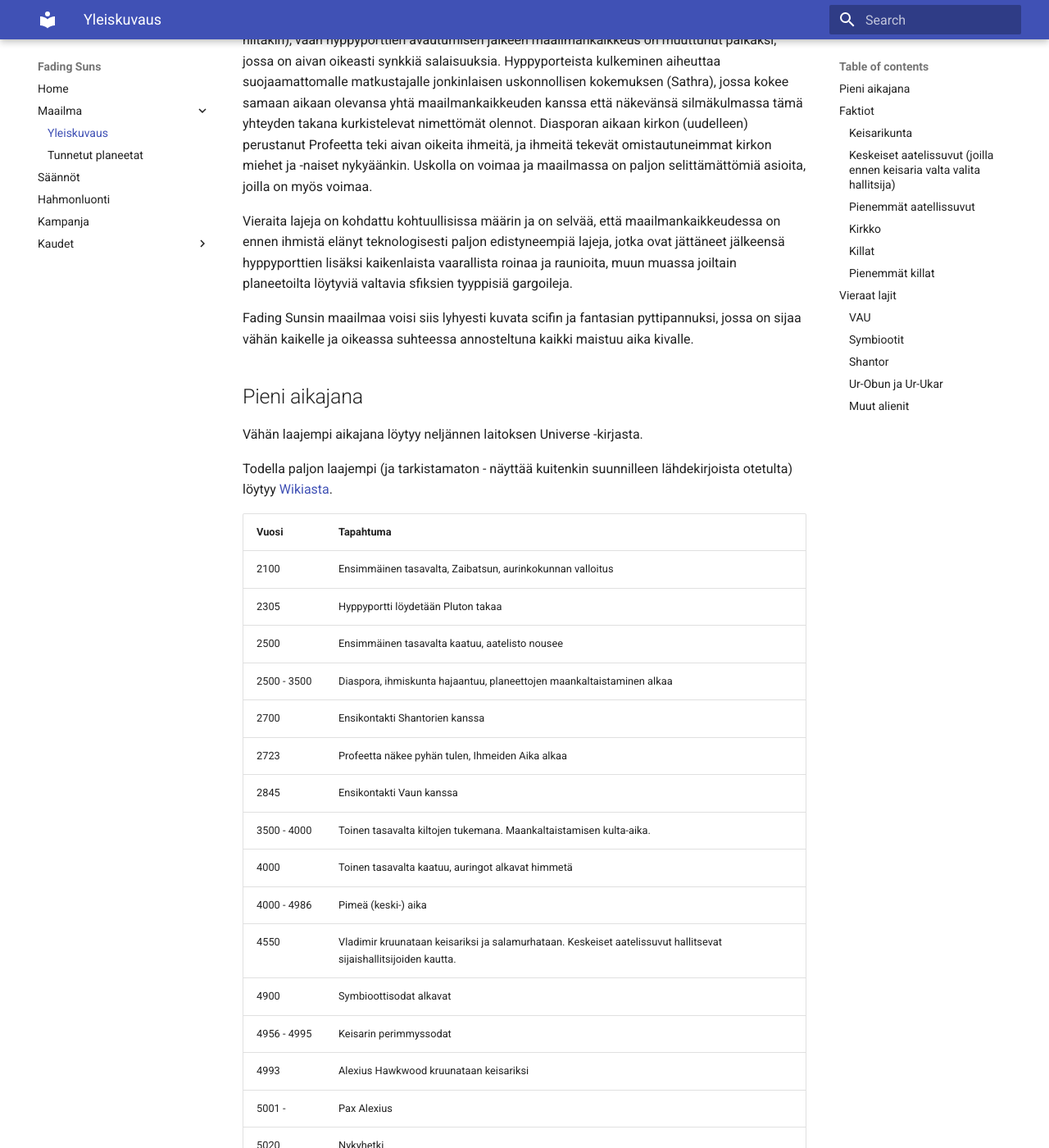
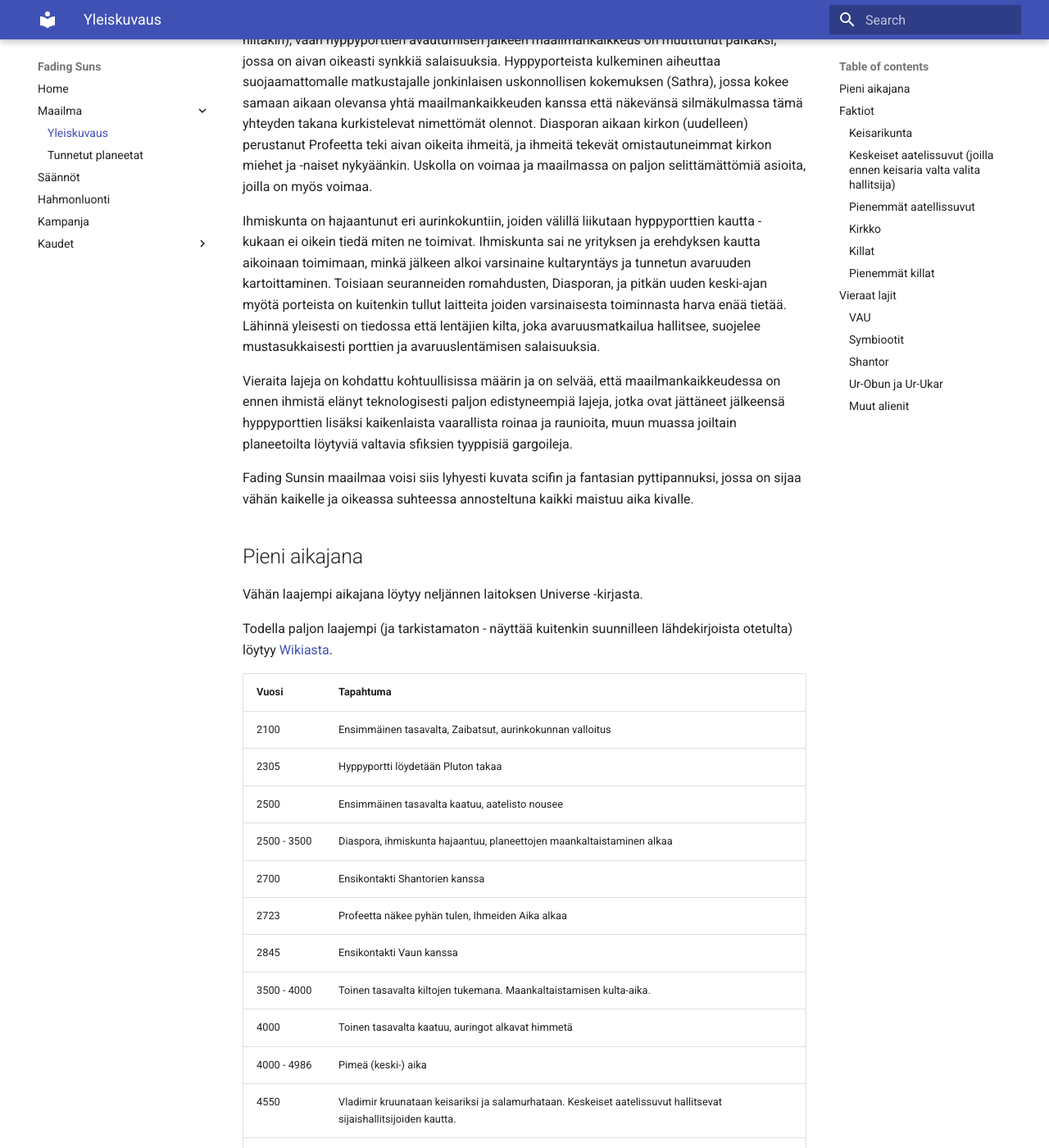
Before and after one commit to mertenator100/mertenator100.github.io, an MkDocs documentation site: the page built from docs/maailma.md, in a window 1280 px wide and 1400 px high, scrolled down 534 px. Shown: the whole window at 82% size. Built offline with MkDocs 1.6.1 and Material for MkDocs 9.7.7, drawn with Linux system fonts in a browser that asks for light colours.

Commit message:
hyppyportit

```diff
--- a/docs/maailma.md
+++ b/docs/maailma.md
@@ -1,11 +1,12 @@
 # Fading Sunsin maailma
 
-Fading Sunsin maailma sijoittuu 3000 vuotta tulevaisuuteen, tätä kirjoittaessa vuoteen 5020. Ihmiskunta on onnistunut muutamaan otteeseen saamaan itsensä kollektiivisesti polvilleen, noussut uljaasti parempaan huomiseen, vain kyntääkseen taas nenällä peltoa.
-Nykyhetkessä ihmiskunta on taas ryömimässä esiin hajaannuksen ajasta ja keisarikunta on ainakin näennäisesti yhtenäinen. Keisari Alexiuksen hellässä huomassa tunnetun maailman ja aurinkokunnat jakavat suuret ja pienemmät aatelissuvut, Urth Orthodox -kirkko sekteineen sekä kauppiaiden killat. Ollaan henkisesti keski-ajan loppupuolen sääty-yhteiskunnassa ja kaukana siitä teknologisen kehityksen huipusta jotka tasavaltojen aikana saavutettiin; osa aurinkokuntien peräseinäjoista on taantunut täysin feodaaliaikaan myös teknisesti, mutta erilaiset killat pystyvät vielä pitämään avaruusalusten kaltaisen perusteknologian toiminnassa.
+Fading Sunsin maailma sijoittuu 3000 vuotta tulevaisuuteen, tätä kirjoittaessa vuoteen 5020. Ihmiskunta on onnistunut muutamaan otteeseen saamaan itsensä kollektiivisesti polvilleen, noussut uljaasti parempaan huomiseen, vain kyntääkseen taas nenällä peltoa. Nykyhetkessä ihmiskunta on taas ryömimässä esiin hajaannuksen ajasta ja keisarikunta on ainakin näennäisesti yhtenäinen. Keisari Alexiuksen hellässä huomassa tunnetun maailman ja aurinkokunnat jakavat suuret ja pienemmät aatelissuvut, Urth Orthodox -kirkko sekteineen sekä kauppiaiden killat. Ollaan henkisesti keski-ajan loppupuolen sääty-yhteiskunnassa ja kaukana siitä teknologisen kehityksen huipusta jotka tasavaltojen aikana saavutettiin; osa aurinkokuntien peräseinäjoista on taantunut täysin feodaaliaikaan myös teknisesti, mutta erilaiset killat pystyvät vielä pitämään avaruusalusten kaltaisen perusteknologian toiminnassa.
 
 Korkeampi teknologia - tietokoneet, robotit, maankaltaistamiskoneet - ovat jotain mitä magia ja mystiikka olivat keski-ajan ihmisille. Äärimmäisen voimakasta ja pelottavaa, ja vain asialle vihkiytyneimmät, rohkeimmat ja hulluimmat puuhastelevat sellaisten asioiden kanssa.
 
 On myös aivan oikeaa magiaa ja mystiikkaa. Kirkko sekteineen ei ole vain joukko liturgisteja (toki niitäkin), vaan hyppyporttien avautumisen jälkeen maailmankaikkeus on muuttunut paikaksi, jossa on aivan oikeasti synkkiä salaisuuksia. Hyppyporteista kulkeminen aiheuttaa suojaamattomalle matkustajalle jonkinlaisen uskonnollisen kokemuksen (Sathra), jossa kokee samaan aikaan olevansa yhtä maailmankaikkeuden kanssa että näkevänsä silmäkulmassa tämä yhteyden takana kurkistelevat nimettömät olennot. Diasporan aikaan kirkon (uudelleen) perustanut Profeetta teki aivan oikeita ihmeitä, ja ihmeitä tekevät omistautuneimmat kirkon miehet ja -naiset nykyäänkin. Uskolla on voimaa ja maailmassa on paljon selittämättömiä asioita, joilla on myös voimaa.
+
+Ihmiskunta on hajaantunut eri aurinkokuntiin, joiden välillä liikutaan hyppyporttien kautta - kukaan ei oikein tiedä miten ne toimivat. Ihmiskunta sai ne yrityksen ja erehdyksen kautta aikoinaan toimimaan, minkä jälkeen alkoi varsinaine kultaryntäys ja tunnetun avaruuden kartoittaminen. Toisiaan seuranneiden romahdusten, Diasporan, ja pitkän uuden keski-ajan myötä porteista on kuitenkin tullut laitteita joiden varsinaisesta toiminnasta harva enää tietää. Lähinnä yleisesti on tiedossa että lentäjien kilta, joka avaruusmatkailua hallitsee, suojelee mustasukkaisesti porttien ja avaruuslentämisen salaisuuksia.
 
 Vieraita lajeja on kohdattu kohtuullisissa määrin ja on selvää, että maailmankaikkeudessa on ennen ihmistä elänyt teknologisesti paljon edistyneempiä lajeja, jotka ovat jättäneet jälkeensä hyppyporttien lisäksi kaikenlaista vaarallista roinaa ja raunioita, muun muassa joiltain planeetoilta löytyviä valtavia sfiksien tyyppisiä gargoileja.
 
@@ -19,7 +20,7 @@
 
 Vuosi       | Tapahtuma
 ----------- | ---------
-2100        | Ensimmäinen tasavalta, Zaibatsun, aurinkokunnan valloitus
+2100        | Ensimmäinen tasavalta, Zaibatsut, aurinkokunnan valloitus
 2305        | Hyppyportti löydetään Pluton takaa
 2500        | Ensimmäinen tasavalta kaatuu, aatelisto nousee
 2500 - 3500 | Diaspora, ihmiskunta hajaantuu, planeettojen maankaltaistaminen alkaa
```
